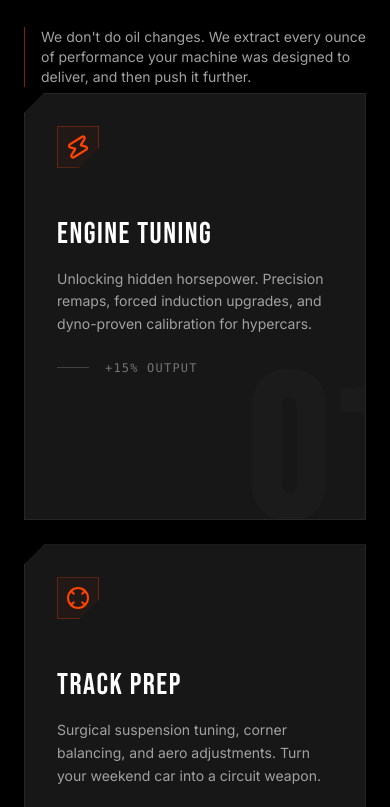
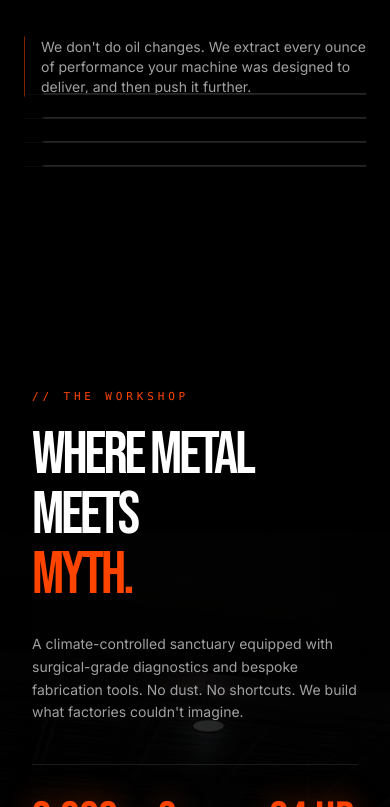
Before and after one commit to jesussalinasdev/car_template, a Next.js app: page /en in a window 390 px wide. Shown: the part 1257-2064 px from the top of the page. Built offline with nearby package versions, Linux system fonts and the light colour scheme.

Commit message:
fix(ui): adjust service card spacing, icon position and aspect ratio for mobile

```diff
--- a/src/components/services-section.tsx
+++ b/src/components/services-section.tsx
@@ -69,7 +69,7 @@
         rotateX,
         rotateY,
       }}
-      className="relative w-full aspect-[4/5] perspective-1000 group cursor-none"
+      className="relative w-full h-auto md:aspect-[4/5] perspective-1000 group cursor-none"
     >
       <div className="absolute inset-0 bg-neutral-900 border border-neutral-800 clip-diagonal-reverse overflow-hidden transition-colors duration-500 group-hover:border-primary/50">
 
@@ -82,7 +82,7 @@
         </div>
 
         <div className="relative h-full p-8 flex flex-col z-10" style={{ transform: 'translateZ(50px)' }}>
-          <div className="flex justify-between items-start mb-12 md:mb-auto">
+          <div className="flex justify-end items-start mb-6 md:mb-auto">
             <div className="text-primary border border-primary/30 p-2 bg-primary/5 clip-diagonal flex items-center justify-center">
               {getServiceIcon(index)}
             </div>
```
